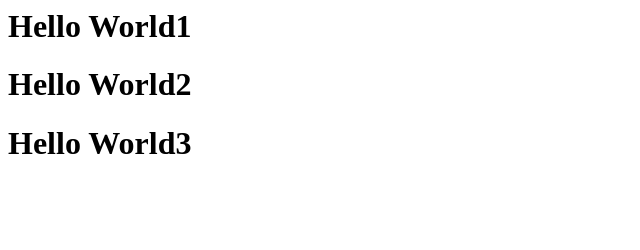
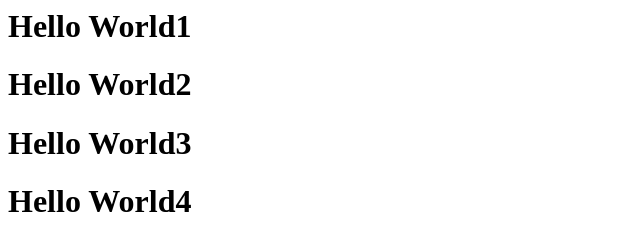
Before and after one commit to K1DRU/OSS, a plain HTML site: page index.html in a window 1280 px wide. Shown: the whole page, without its empty margins (0-640 px from the left). Drawn offline with Linux system fonts and the light colour scheme.

Commit message:
forth commit

```diff
--- a/index.html
+++ b/index.html
@@ -7,6 +7,7 @@
         <h1>Hello World1</h1>
         <h1>Hello World2</h1>
         <h1>Hello World3</h1>
+        <h1>Hello World4</h1>
 
 
     </body>
```
Also changed, not shown: 1 other file.
